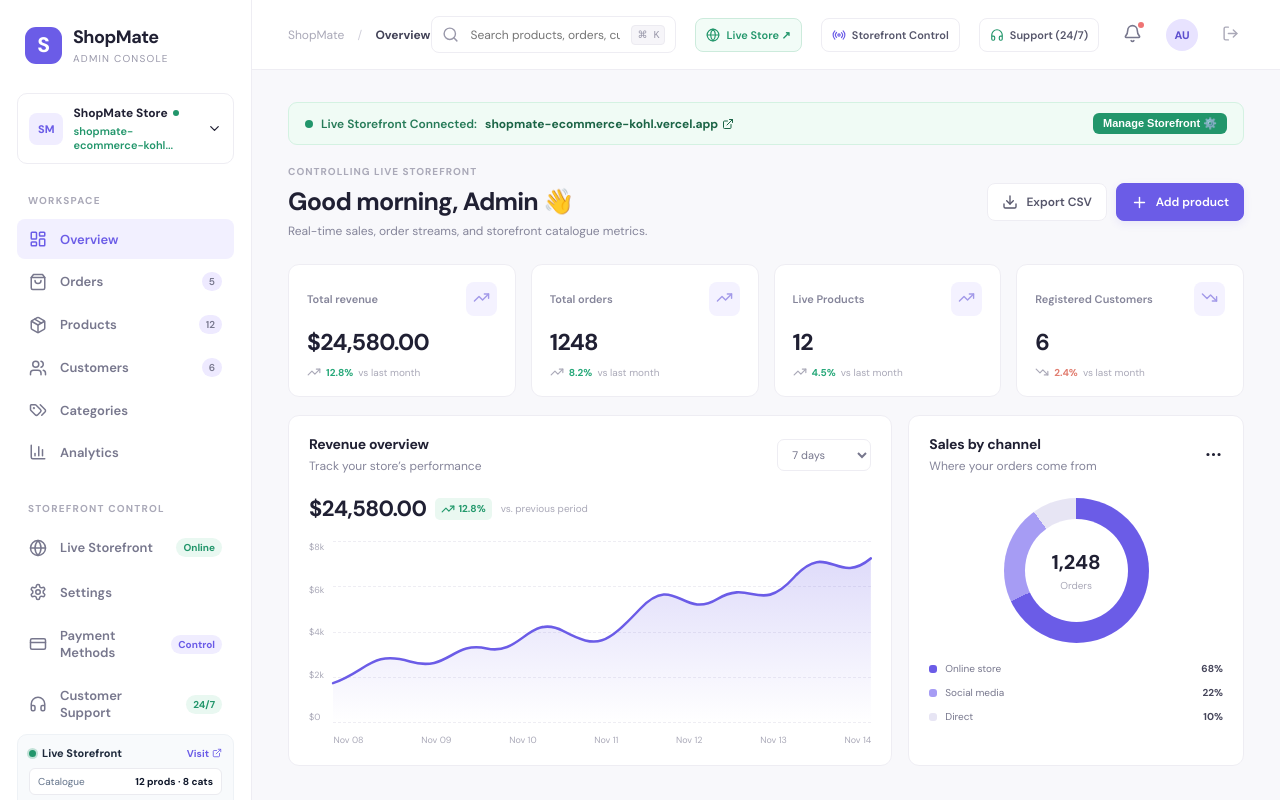
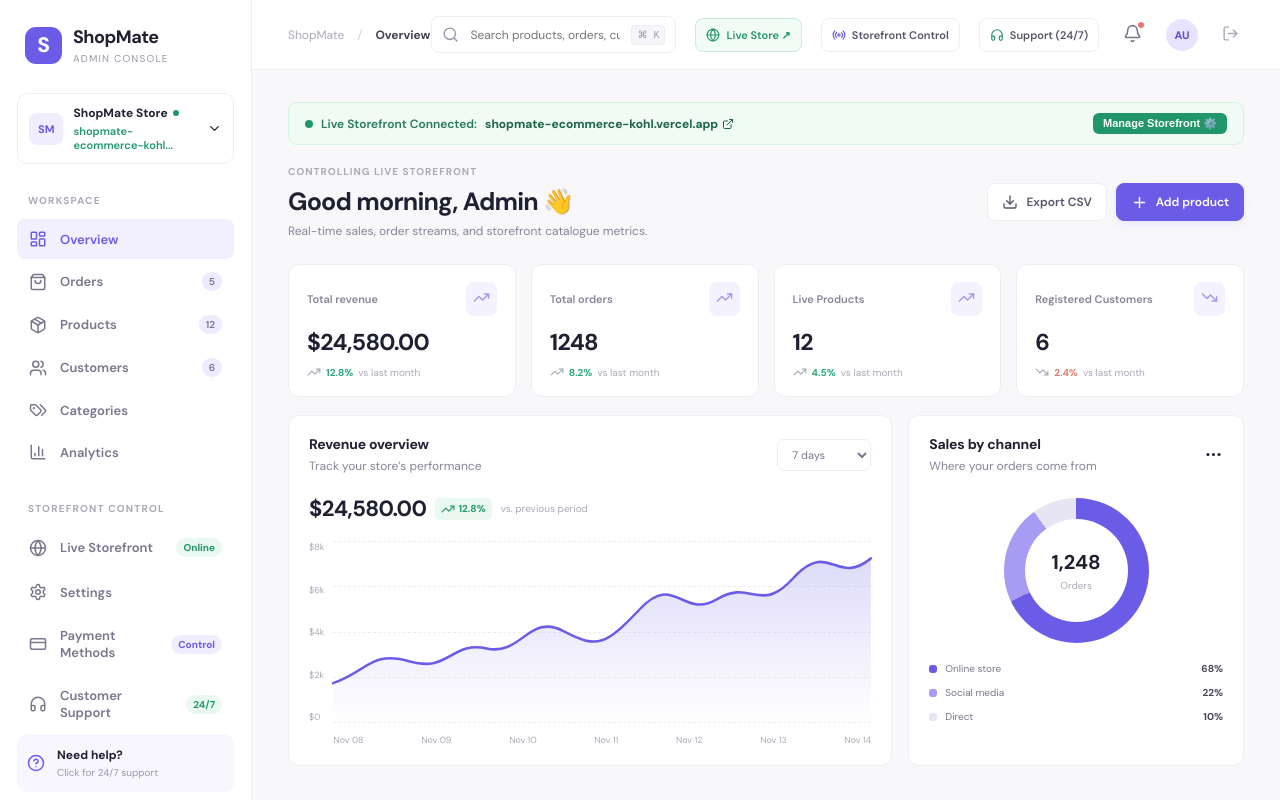
Before and after one commit to sazibkhan-me-6/shopmate-admin-panel, a Next.js app: page / in a window 1280 px wide. Both pictures are taken after a click on the button "⚡ One-Click Demo Sign In". Shown: the top 800 px of the page. Built offline with nearby package versions, Linux system fonts and the light colour scheme.

Commit message:
Revert "fix: remove Need Help button from sidebar and add Live Storefront sync widget to balance layout"
This reverts commit e1b337d03b0052e86d755a48a7125a7d1461c314.

```diff
--- a/app/globals.css
+++ b/app/globals.css
@@ -188,22 +188,3 @@
     opacity: 1;
   }
 }
-
-
-/* Sidebar Storefront Connection Card filling gap after removing Need Help */
-.sidebar-store-card {
-  background: #f8fafc;
-  border: 1px solid #eef2f6;
-  border-radius: 10px;
-  padding: 11px 11px;
-  margin-bottom: 14px;
-}
-.live-pulsing-dot {
-  width: 7px;
-  height: 7px;
-  border-radius: 50%;
-  background: #22966b;
-  box-shadow: 0 0 0 2px rgba(34, 150, 107, 0.25);
-  display: inline-block;
-  flex-shrink: 0;
-}
--- a/app/page.tsx
+++ b/app/page.tsx
@@ -880,93 +880,23 @@ export default function Home() {
         </button>
 
         <div className="sidebar-bottom">
-          <div className="sidebar-store-card">
-            <div
-              style={{
-                display: 'flex',
-                alignItems: 'center',
-                justifyContent: 'space-between',
-                marginBottom: '8px',
-              }}
-            >
-              <div style={{ display: 'flex', alignItems: 'center', gap: '6px' }}>
-                <span className="live-pulsing-dot" />
-                <b style={{ fontSize: '11px', color: '#1e293b' }}>Live Storefront</b>
-              </div>
-              <a
-                href="https://shopmate-ecommerce-kohl.vercel.app/"
-                target="_blank"
-                rel="noreferrer"
-                style={{
-                  fontSize: '10px',
-                  color: '#6b5ce7',
-                  fontWeight: 700,
-                  display: 'flex',
-                  alignItems: 'center',
-                  gap: '3px',
-                  textDecoration: 'none',
-                }}
-                title="Open live website in a new tab"
-              >
-                Visit <ExternalLink size={10} />
-              </a>
+          <div
+            className="help"
+            onClick={() => setShowSupport(true)}
+            style={{ cursor: 'pointer' }}
+            title="Click to open Customer Support"
+          >
+            <CircleHelp size={18} />
+            <div>
+              <b>Need help?</b>
+              <small>Click for 24/7 support</small>
             </div>
-            <div
-              style={{
-                fontSize: '10px',
-                color: '#64748b',
-                display: 'flex',
-                justifyContent: 'space-between',
-                padding: '6px 8px',
-                background: '#fff',
-                borderRadius: '6px',
-                border: '1px solid #ebebf0',
-              }}
-            >
-              <span>Catalogue</span>
-              <b style={{ color: '#0f172a' }}>
-                {products.length} prods · {categories.length} cats
-              </b>
-            </div>
-            <button
-              type="button"
-              onClick={() => setShowStorefrontControl(true)}
-              style={{
-                width: '100%',
-                marginTop: '8px',
-                padding: '7px 0',
-                fontSize: '11px',
-                fontWeight: 600,
-                color: '#6b5ce7',
-                background: '#f4f2ff',
-                border: '1px solid #e2ddfe',
-                borderRadius: '6px',
-                cursor: 'pointer',
-                display: 'flex',
-                alignItems: 'center',
-                justifyContent: 'center',
-                gap: '5px',
-                transition: 'all .15s',
-              }}
-            >
-              <Radio size={12} color="#6b5ce7" /> Storefront Hub
-            </button>
           </div>
-
           <div className="profile">
             <div className="avatar">{user.avatar}</div>
-            <div style={{ overflow: 'hidden', minWidth: 0 }}>
+            <div>
               <b>{user.name}</b>
-              <small
-                style={{
-                  display: 'block',
-                  whiteSpace: 'nowrap',
-                  overflow: 'hidden',
-                  textOverflow: 'ellipsis',
-                }}
-              >
-                {user.email}
-              </small>
+              <small>{user.email}</small>
             </div>
             <button
               className="logout-btn"
```
